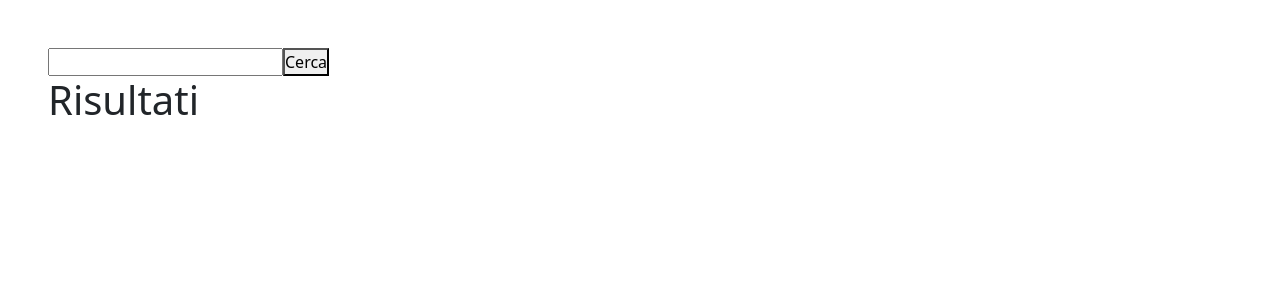
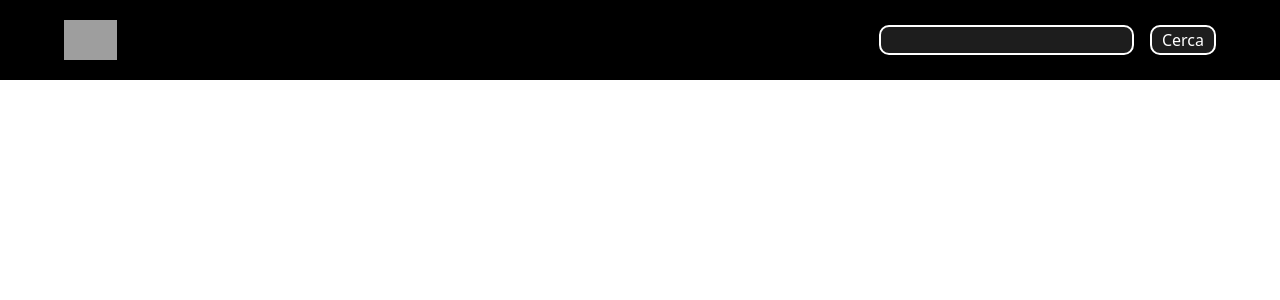
Before and after one commit to SebastianoUrban/vite-boolflix, a Vue app: page / in a window 1280 px wide. Shown: the top 300 px of the page. Built offline with nearby package versions, Linux system fonts and the light colour scheme; grey boxes are pictures that could not be loaded.

Commit message:
update header

```diff
--- a/src/App.vue
+++ b/src/App.vue
@@ -1,5 +1,5 @@
 <template>
-    <div class="m-5">
+    <div>
       <AppHeader/>
       <AppMain/>
     </div>
@@ -30,5 +30,9 @@
   @use './style/variables.scss' as * ;
   @use 'bootstrap/scss/bootstrap.scss' as *;
 
+  .wrapper {
+    width: 90%;
+    height: 100%;
+  }
 
 </style>
--- a/src/components/AppHeader.vue
+++ b/src/components/AppHeader.vue
@@ -1,7 +1,14 @@
 <template>
-  <header>
-    <input type="text" name="search" v-model="store.searchText">
-    <button @click="query()" >Cerca</button>
+  <header class="d-flex justify-content-center align-items-center">
+    <div class="wrapper d-flex justify-content-between align-items-center">
+      <div>
+        <img class="netflix-logo" src="https://image.tmdb.org/t/p/original/wwemzKWzjKYJFfCeiB57q3r4Bcm.png" alt="">
+      </div>
+      <div class="search d-flex justify-content-center align-items-center">
+        <input type="text" name="" v-model="store.searchText" class="me-3" >
+        <button @click="query()" >Cerca</button>
+      </div>
+    </div>
   </header>
 </template>
 
@@ -69,5 +76,30 @@
 </script>
 
 <style lang="scss" scoped>
+  header {
+    height: 80px;
+    background-color: black;
+  }
 
+  div.search {
+    input {
+      border-radius: 10px;
+      border: 2px solid white;
+      height: 30px;
+      background-color: rgb(29, 29, 29);
+      color: white;
+      padding: 0 10px;
+    }
+    button {
+      border-radius: 10px;
+      border: 2px solid white;
+      height: 30px;
+      background-color: rgb(29, 29, 29);
+      color: white;
+      padding: 0 10px;
+    }
+  }
+  img.netflix-logo {
+    height: 40px;
+  }
 </style>
--- a/src/components/AppMain.vue
+++ b/src/components/AppMain.vue
@@ -1,11 +1,18 @@
 <template>
-  <main>
-    <h1>Risultati</h1>
-      <ol>
-        <li v-for="item in store.results" :key="store.results.indexOf(item)">
-          <SingleCard :index = "store.results.indexOf(item)"/>
-        </li>
-      </ol>
+  <main class="d-flex justify-content-center align-items-center">
+    <div class="wrapper">
+      <div :class="(store.results.length != 0 ? 'd-block' : 'd-none')" class="header-results">
+        <h1 class="mb-0">Risultati</h1>
+        <h4 class="mt-0">Elementi trovati : {{ store.results.length }}</h4>
+      </div>
+      <div class="body-results">
+        <ol class="list-unstyled">
+          <li v-for="item in store.results" :key="store.results.indexOf(item)">
+            <SingleCard :index = "store.results.indexOf(item)"/>
+          </li>
+        </ol>
+      </div>
+    </div>
   </main>
 </template>
 
@@ -29,6 +36,10 @@
 </script>
 
 <style lang="scss" scoped>
+  .header-results {
+
+  }
+
   ol>li {
     margin: 1rem 0;
   }
```
